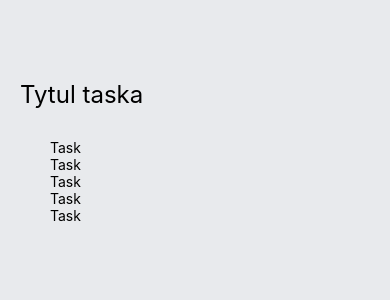
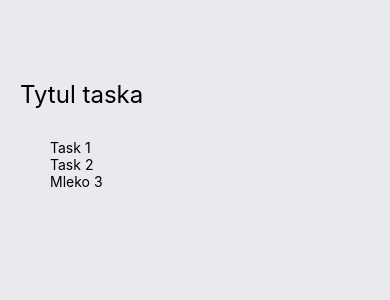
Before and after one commit to MoBsTe/react-native, a React Native app: screen / in a window 390 px wide. Shown: the top 300 px of the page. Built offline with nearby package versions, Linux system fonts and the light colour scheme.

Commit message:
create props

```diff
--- a/App.js
+++ b/App.js
@@ -8,11 +8,9 @@
       <View style={styles.tasksWrapper}>
         <Text style={styles.sectionTitle}>Tytul taska</Text>
         <View style={styles.items}>
-          <Task />
-          <Task />
-          <Task />
-          <Task />
-          <Task />
+          <Task text="Task 1" />
+          <Task text="Task 2" />
+          <Task text="Mleko 3" />
         </View>
       </View>
     </View>
--- a/components/Task.js
+++ b/components/Task.js
@@ -1,15 +1,15 @@
 import React from "react";
 import { View, Text, StyleSheet } from "react-native";
 
-const Task = () => {
+const Task = (props) => {
     return (
         <View>
-            <Text>Task</Text>
+            <Text>{props.text}</Text>
         </View>
     )
 }
 
-const style = StyleSheet.create({
+const styles = StyleSheet.create({
 
 })
 
```
